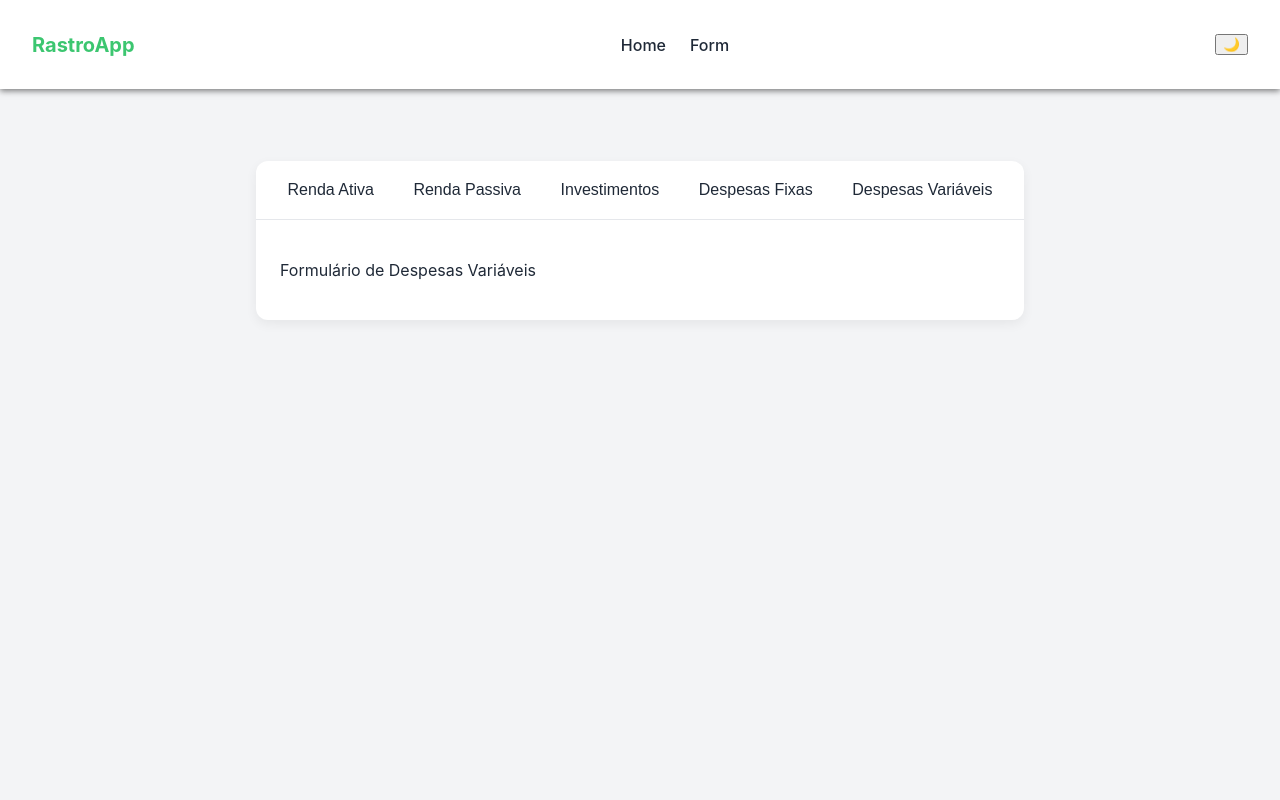
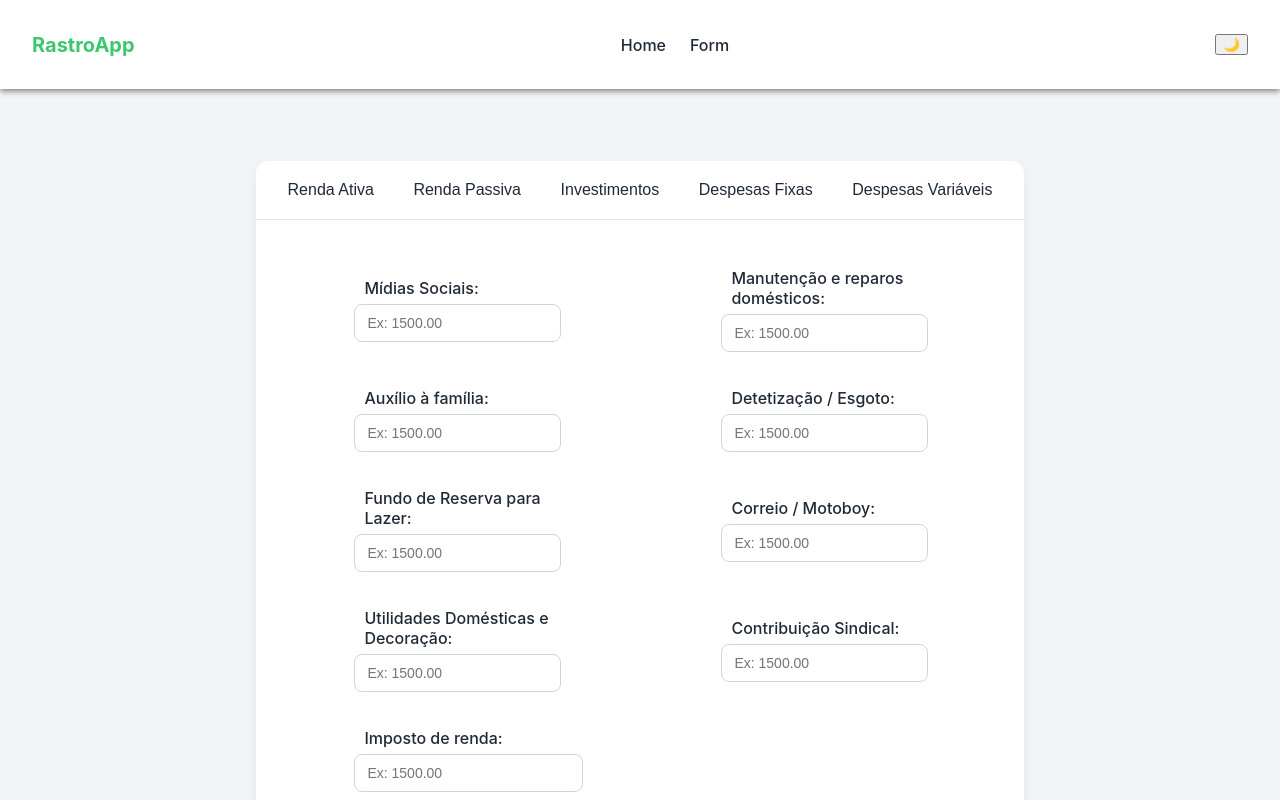
Before and after one commit to rafakimanja/RastroApp-Interface, a React (Vite) app: page /form in a window 1280 px wide. Both pictures are taken after a click on the button "Despesas Variáveis". Shown: the top 800 px of the page. Built offline with nearby package versions, Linux system fonts and the light colour scheme; a web font is replaced by a local one.

Commit message:
create FormDespesasVariaveis component

```diff
--- /dev/null
+++ b/src/components/Forms/DespesasVariaveis.tsx
@@ -0,0 +1,84 @@
+import { Link } from "react-router";
+import './StyleForm.css'
+
+export default function FormDespesasVariaveis(){
+    return(
+        <div className="form-card">
+            <div className="form-group">
+                <div className="input-group">
+                    <label htmlFor="valor">Mídias Sociais:</label>
+                    <input type="number" id="valor" placeholder="Ex: 1500.00" />
+                </div>
+
+                <div className="input-group">
+                    <label htmlFor="valor">Manutenção e reparos domésticos:</label>
+                    <input type="number" id="valor" placeholder="Ex: 1500.00" />
+                </div>
+            </div>
+
+            <div className="form-group">
+                <div className="input-group">
+                    <label htmlFor="valor">Auxílio à família:</label>
+                    <input type="number" id="valor" placeholder="Ex: 1500.00" />
+                </div>
+
+                <div className="input-group">
+                    <label htmlFor="valor">Detetização / Esgoto:</label>
+                    <input type="number" id="valor" placeholder="Ex: 1500.00" />
+                </div>
+            </div>
+
+            <div className="form-group">
+                <div className="input-group">
+                    <label htmlFor="valor">Fundo de Reserva para Lazer:</label>
+                    <input type="number" id="valor" placeholder="Ex: 1500.00" />
+                </div>
+
+                <div className="input-group">
+                    <label htmlFor="valor">Correio / Motoboy:</label>
+                    <input type="number" id="valor" placeholder="Ex: 1500.00" />
+                </div>
+
+                <div className="input-group">
+                    <label htmlFor="valor">Cigarro / Cerveja:</label>
+                    <input type="number" id="valor" placeholder="Ex: 1500.00" />
+                </div>
+            </div>
+
+            <div className="form-group">
+                <div className="input-group">
+                    <label htmlFor="valor">Utilidades Domésticas e Decoração:</label>
+                    <input type="number" id="valor" placeholder="Ex: 1500.00" />
+                </div>
+
+                <div className="input-group">
+                    <label htmlFor="valor">Contribuição Sindical:</label>
+                    <input type="number" id="valor" placeholder="Ex: 1500.00" />
+                </div>
+
+                <div className="input-group">
+                    <label htmlFor="valor">Anuidade de Classe:</label>
+                    <input type="number" id="valor" placeholder="Ex: 1500.00" />
+                </div>
+            </div>
+
+            <div className="form-group">
+                <div className="input-group">
+                    <label htmlFor="valor">Imposto de renda:</label>
+                    <input type="number" id="valor" placeholder="Ex: 1500.00" />
+                </div>
+            </div>
+
+            <div className="btn-group">
+                <div className="input-data">
+                    <label htmlFor="data">Data:</label>
+                    <input type="date" id="data" />
+                </div>
+                <div className="btn-action">
+                    <Link to='/' className="btn-form" id="cancel">Cancelar</Link>
+                    <button className="btn-form" id="submit">Salvar</button>
+                </div>
+            </div>
+        </div>
+    )
+}
--- a/src/routes/Form.tsx
+++ b/src/routes/Form.tsx
@@ -3,6 +3,7 @@ import FormRendaAtiva from '../components/Forms/RendaAtiva';
 import FormRendaPassiva from '../components/Forms/RendaPassiva';
 import FormInvestimentos from '../components/Forms/Investimentos';
 import FormDespesasFixas from '../components/Forms/DespesasFixa';
+import FormDespesasVariaveis from '../components/Forms/DespesasVariaveis';
 import './Form.css'
 
 export default function Form(){
@@ -20,7 +21,7 @@ export default function Form(){
             case 'despesas fixas':
                 return <FormDespesasFixas />;
             case 'despesas variaveis':
-                return <p>Formulário de Despesas Variáveis</p>;
+                return <FormDespesasVariaveis />;
             default:
                 return <p>Selecione uma categoria acima.</p>;
         }
```
